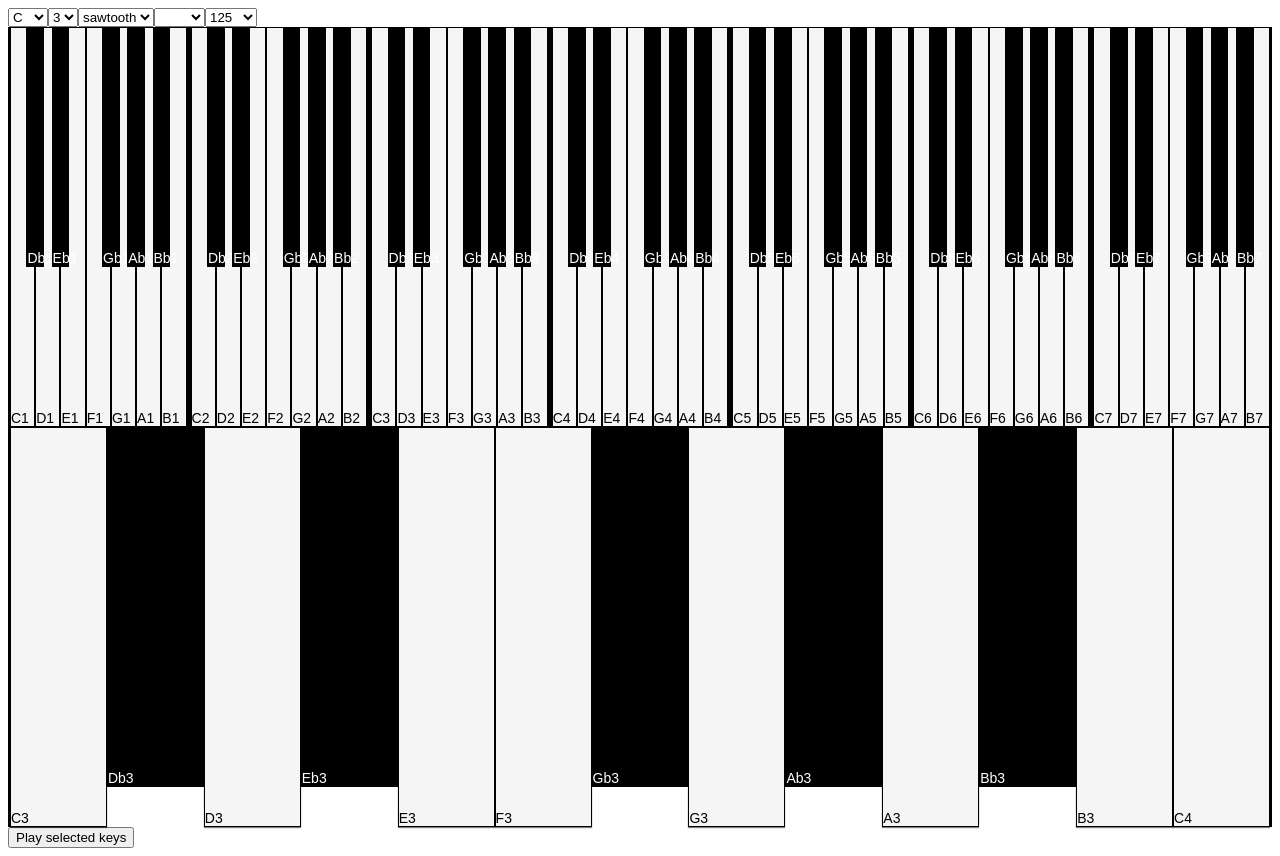
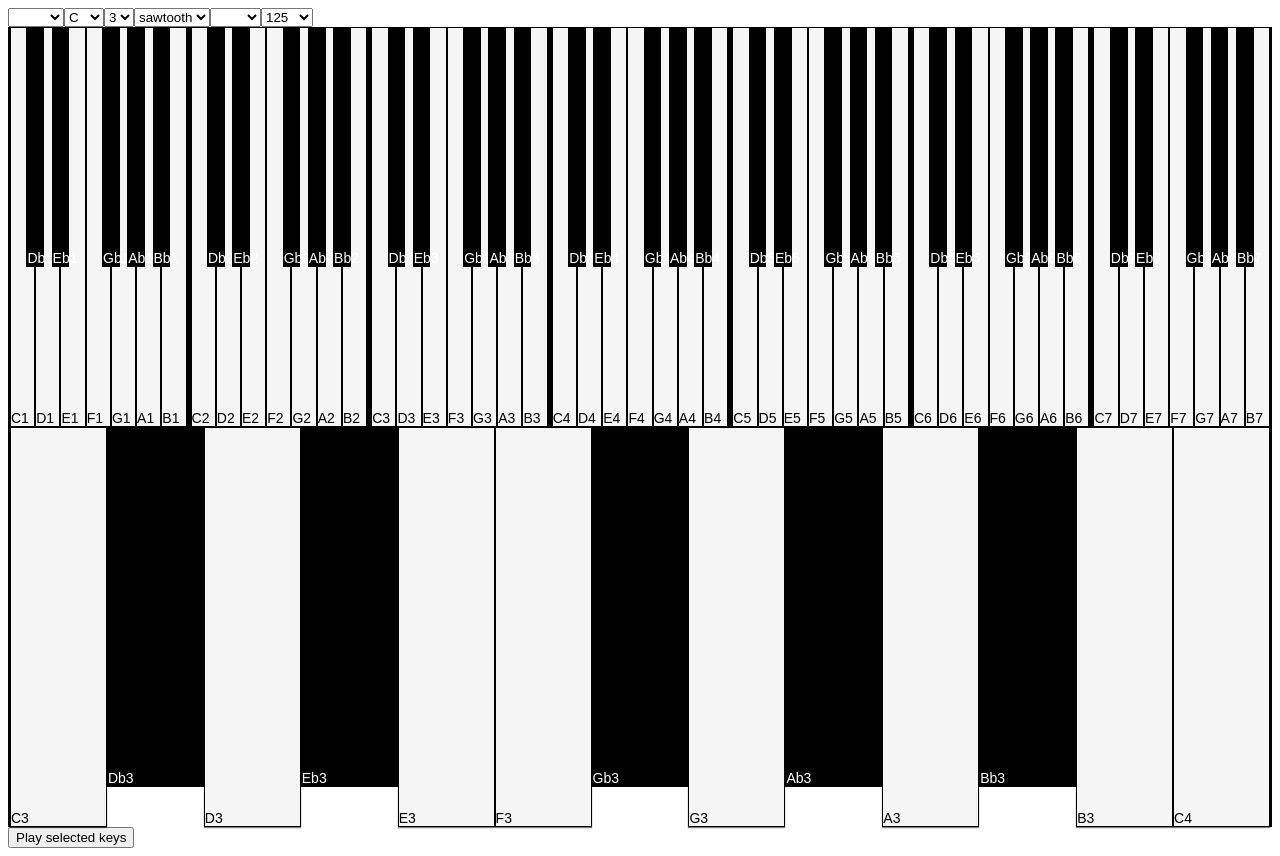
Before and after one commit to dcmorales/digital-keyboard, a React (Create React App) app: page / in a window 1280 px wide. Built offline with nearby package versions, Linux system fonts and the light colour scheme.

Commit message:
Added scale dropdown

```diff
--- a/src/App.js
+++ b/src/App.js
@@ -5,6 +5,7 @@ import './App.css'
 
 class App extends React.Component {
   state = {
+    selectedScale: '',
     selectedKey: 'C',
     selectedOctave: 3,
     nextOctave: 4,
@@ -36,20 +37,21 @@ class App extends React.Component {
   }
 
   render() {
-    const { selectedKey, selectedOctave, nextOctave, waveform, oscillator, duration } = this.state;
+    const { selectedScale, selectedKey, selectedOctave, nextOctave, waveform, oscillator, duration } = this.state;
     return (
       <div>
         <Selections
-          selectedKey={selectedKey} selectedOctave={selectedOctave}
-          waveform={waveform} oscillator={oscillator}
-          duration={duration}
+          selectedScale={selectedScale} selectedKey={selectedKey}
+          selectedOctave={selectedOctave} waveform={waveform}
+          oscillator={oscillator} duration={duration}
           onSelectionChange={this.onSelectionChange}
           onOctaveChange={this.onOctaveChange}
         />
         <AllKeyboards
-          startingNote={selectedKey} selectedOctave={selectedOctave}
-          nextOctave={nextOctave} waveform={waveform}
-          oscillator={oscillator} duration={duration}
+          selectedScale={selectedScale} startingNote={selectedKey}
+          selectedOctave={selectedOctave} nextOctave={nextOctave}
+          waveform={waveform} oscillator={oscillator}
+          duration={duration}
         />
       </div>
     )
--- a/src/Selections/Selections.js
+++ b/src/Selections/Selections.js
@@ -1,42 +1,49 @@
 import React from 'react';
 import SelectionDetail from './SelectionDetail';
 
-const Selections = ({ selectedKey, selectedOctave, waveform, oscillator, duration, onSelectionChange, onOctaveChange }) => {
+const Selections = ({ selectedScale, selectedKey, selectedOctave, waveform, oscillator, duration, onSelectionChange, onOctaveChange }) => {
   return (
     <div>
 
       <SelectionDetail
+        nameOfSelection='selectedScale'
+        valueOfSelection={selectedScale}
+        optionsArrayNumber={0}
+        onSelectionChange={onSelectionChange}
+      />
+
+      <SelectionDetail
         nameOfSelection='selectedKey'
         valueOfSelection={selectedKey}
-        optionsArrayNumber={0}
+        optionsArrayNumber={1}
         onSelectionChange={onSelectionChange}
       />
 
       <SelectionDetail
         nameOfSelection='selectedOctave'
         valueOfSelection={selectedOctave}
-        optionsArrayNumber={1}
+        optionsArrayNumber={2}
         onSelectionChange={onOctaveChange}
       />
 
       <SelectionDetail
         nameOfSelection='waveform'
         valueOfSelection={waveform}
-        optionsArrayNumber={2}
+        optionsArrayNumber={3}
         onSelectionChange={onSelectionChange}
       />
 
       <SelectionDetail
         nameOfSelection='oscillator'
         valueOfSelection={oscillator}
-        optionsArrayNumber={3}
+        optionsArrayNumber={4}
         onSelectionChange={onSelectionChange}
       />
 
       <SelectionDetail
         nameOfSelection='duration'
         valueOfSelection={duration}
-        optionsArrayNumber={4}
+        optionsArrayNumber={5}
         onSelectionChange={onSelectionChange}
       />
 
--- a/src/Selections/options.js
+++ b/src/Selections/options.js
@@ -1,5 +1,12 @@
 export const options = [
 
+
+//selectedKey
+  [
+    '',
+    'major',
+    'minor'
+  ],
 
 //selectedKey
   [
```
